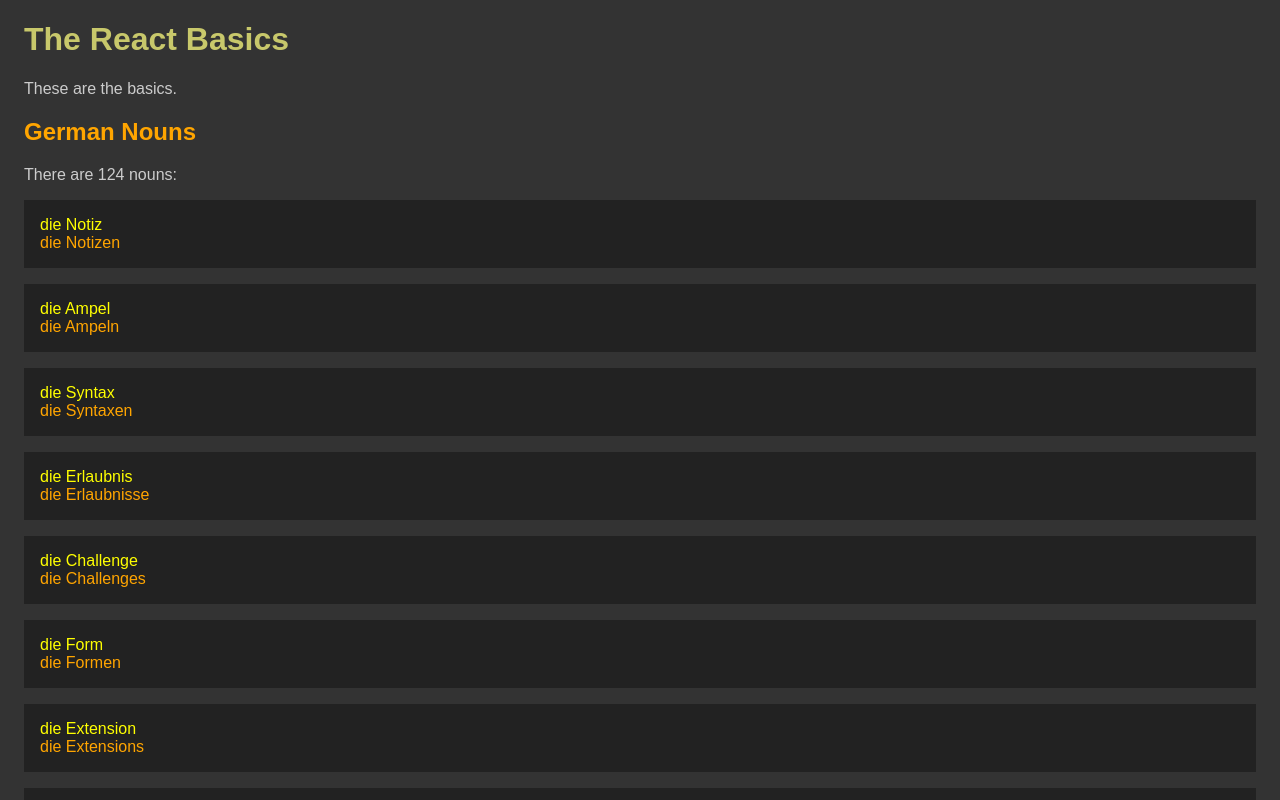
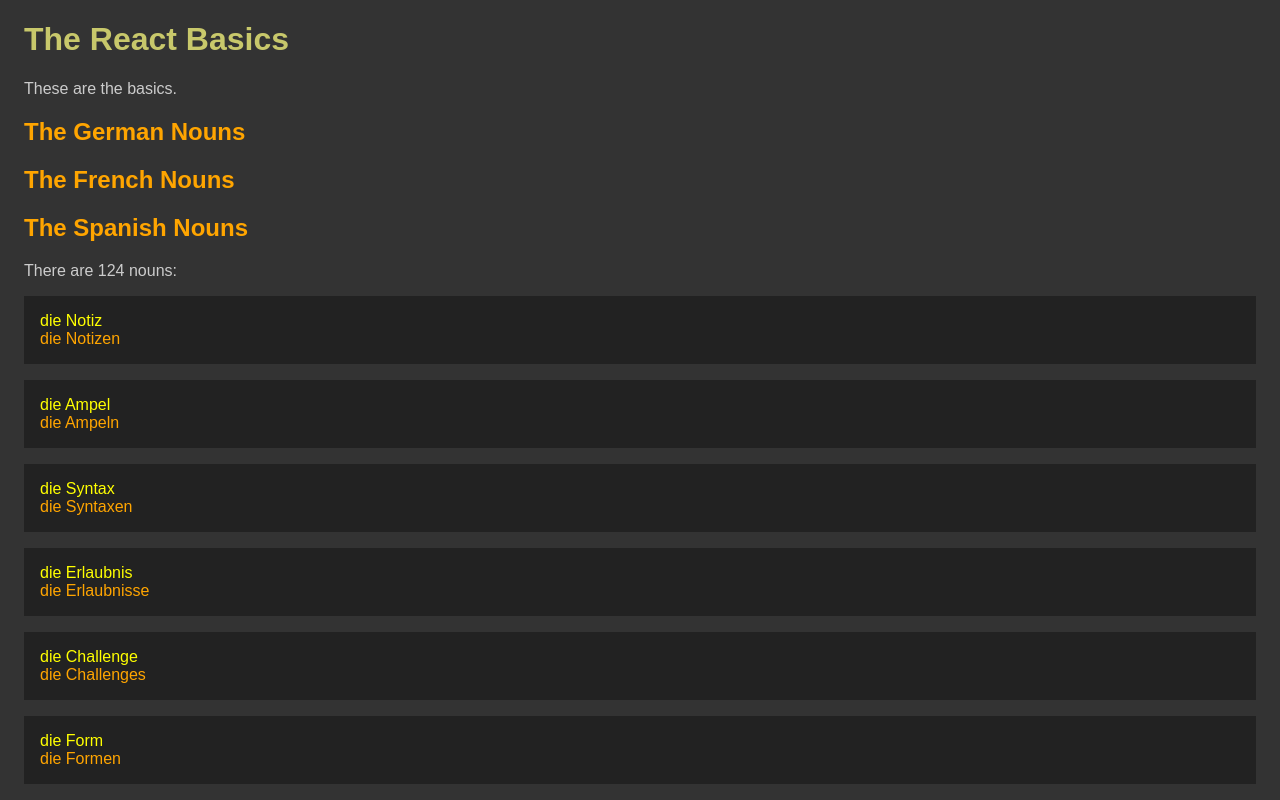
Before and after one commit to edwardtanguay/et001-react-basics, a React (Vite) app: page / in a window 1280 px wide. Shown: the top 800 px of the page. Built offline with nearby package versions, Linux system fonts and the light colour scheme.

Commit message:
two components

```diff
--- a/src/App.tsx
+++ b/src/App.tsx
@@ -1,4 +1,5 @@
 import './App.scss';
+import { AppTitle } from './components/AppTitle';
 import { Nouns } from './components/Nouns';
 import nouns from './data/nouns.json';
 
@@ -9,7 +10,9 @@
 		<div className="App">
 			<h1>{title}</h1>
 			<p>These are the basics.</p>
-			<h2>German Nouns</h2>
+      <AppTitle />
+      <AppTitle title="The French Nouns"/>
+      <AppTitle title="The Spanish Nouns"/>
 			<p>There are {nouns.length} nouns:</p>
       <Nouns nouns={nouns} />
 		</div>
--- /dev/null
+++ b/src/components/AppTitle.tsx
@@ -0,0 +1,9 @@
+type Props = {
+	title?: string;
+}
+
+export const AppTitle = (props: Props) => {
+	let { title } = props;
+	title = title ? title : 'The German Nouns';
+	return <h2>{title}</h2>;
+};
--- a/src/components/Nouns.tsx
+++ b/src/components/Nouns.tsx
@@ -1,18 +1,27 @@
-export const Nouns = ({nouns}) => {
+type Props = {
+	nouns: Noun[];
+};
+
+type Noun = {
+	article: string;
+	singular: string;
+	plural: string;
+};
+
+export const Nouns = (props: Props) => {
+	const { nouns } = props;
 	return (
 		<div className="nouns">
-				{nouns.map((noun) => {
+			{nouns.map((noun: Noun) => {
 				return (
 					<div className="noun">
 						<div className="line1">
 							{noun.article} {noun.singular}
 						</div>
-              <div className="line2">
-                {noun.plural}
-              </div>
+						<div className="line2">{noun.plural}</div>
 					</div>
 				);
 			})}
 		</div>
-	)
-}
+	);
+};
```
Lines whose indentation alone changed are shown as unchanged.
